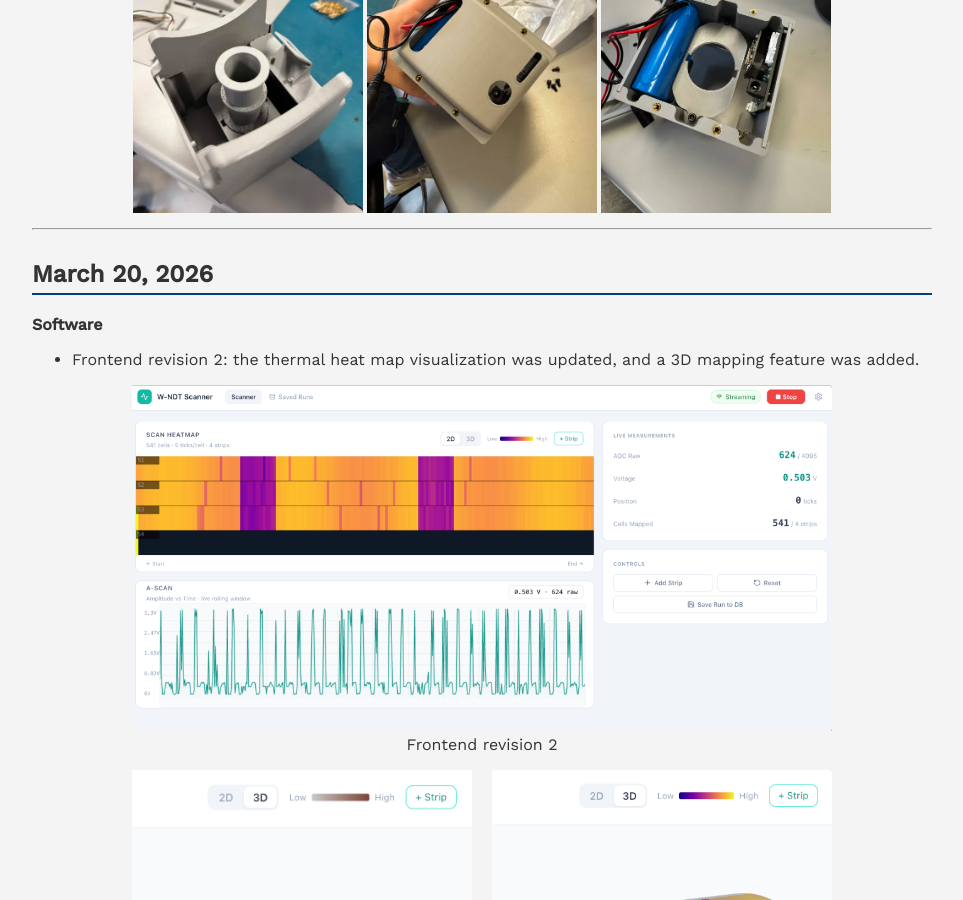
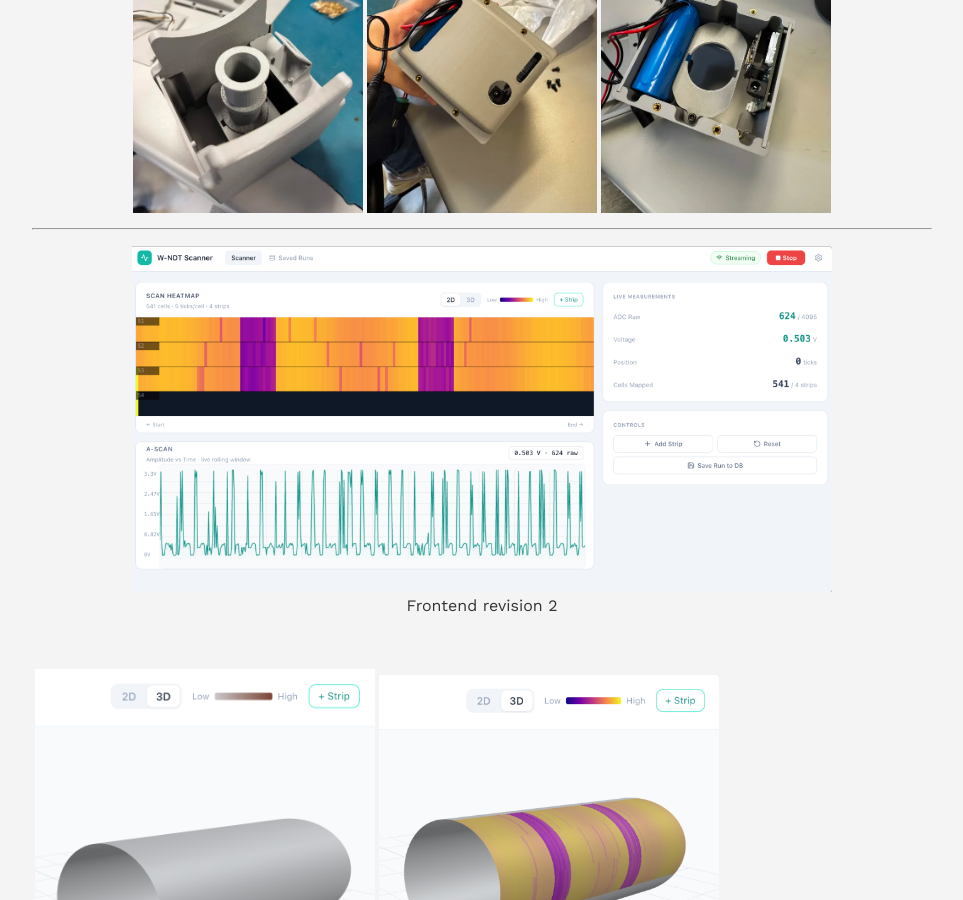
Before and after one commit to warisz/mte-capstone, a Jekyll site: the page built from meetings/mar-2026.md, in a window 1280 px wide and 900 px high, scrolled down 7539 px. Shown: the whole window, without its empty margins (158-1121 px from the left). Built offline with Jekyll 4.4.1, drawn with Linux system fonts in a browser that asks for light colours.

Commit message:
Update mar-2026.md

```diff
--- a/meetings/mar-2026.md
+++ b/meetings/mar-2026.md
@@ -140,32 +140,28 @@
 
 ---
 
-## March 20, 2026
-
-**Software**
-- Frontend revision 2: the thermal heat map visualization was updated, and a 3D mapping feature was added.
-
 <p align="center">
-  <img src="../images/rev-2.png" width="700">
-  <br>
+  <img src="../images/rev-2.png" width="700"><br>
   Frontend revision 2
 </p>
 
-<div style="display: flex; justify-content: center; gap: 20px;">
+<br>
 
-  <div align="center">
-    <img src="../images/3d-1.png" width="340">
-    <br>
-    3D mapping feature before recording
-  </div>
+<table>
+  <tr>
+    <td>
+      <img src="../images/3d-1.png" width="340">
+      <br>
+      <div align="center">3D mapping feature before recording</div>
+    </td>
+    <td>
+      <img src="../images/3d-2.png" width="340">
+      <br>
+      <div align="center">3D mapping feature after recording</div>
+    </td>
+  </tr>
+</table>
 
-  <div align="center">
-    <img src="../images/3d-2.png" width="340">
-    <br>
-    3D mapping feature after recording
-  </div>
-
-</div>
 ## March 20, 2026
 **Software**
 - Frontend revision 2: the thermal heat map visualization was updated, and a 3D mapping feature was added.
```
